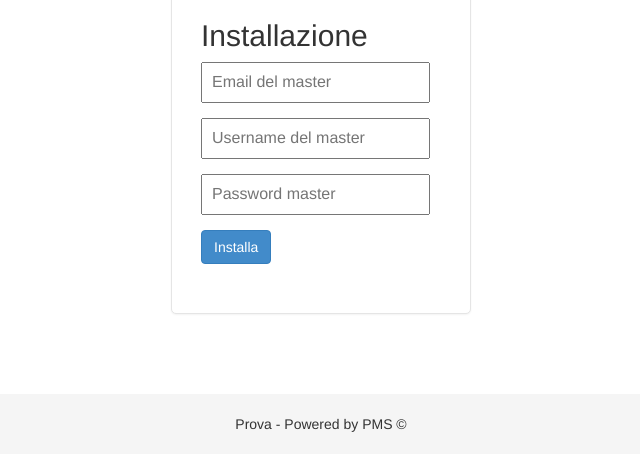
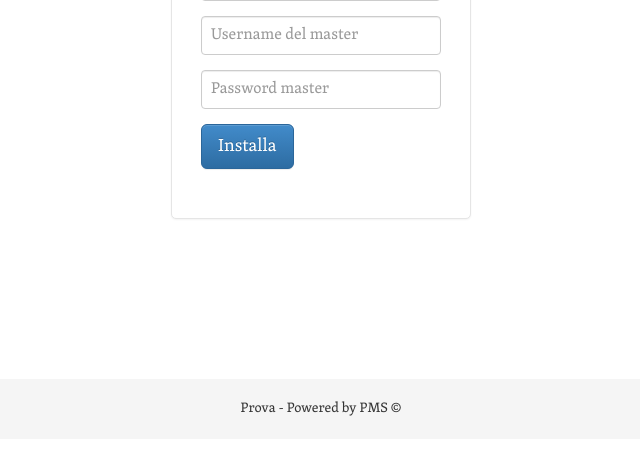
Before and after one commit to Raiahan/pms_for_ascb, a PHP site: page /installazione/cambia_nome.php in a window 1280 px wide. Shown: the part 361-815 px from the top of the page, without its empty margins (319-959 px from the left). After the commit the page ends 777 px from the top, so only its background shows below. Run offline with PHP 8.4, Linux system fonts and the light colour scheme; some libraries are stand-ins or nearby versions.

Commit message:
Sistemato layout installazione
Aggiornato markup di installazione.

```diff
--- a/installazione/cambia_nome.php
+++ b/installazione/cambia_nome.php
@@ -57,61 +57,56 @@ function installa_pms() {
     return "Installazione completata con successo!Ora puoi cancellare la cartella installazione e utilizzare PMS con i dati forniti.";
 }
 ?>
-
-<!DOCTYPE html>
-<html lang="it">
-    <head>
+<!doctype html>
+<html lang="it"><head>
         <meta http-equiv="content-type" content="text/html; charset=UTF-8">
         <meta charset="utf-8">
         <title>Installazione PMS</title>
         <meta name="viewport" content="width=device-width, initial-scale=1.0">
         <meta name="description" content="Pagina installazione">
         <meta name="author" content="Mario Villani">
-        <link rel="stylesheet" href="../bootstrap/css/bootstrap-responsive.min.css"/>
-        <link rel="stylesheet" href="../bootstrap/css/bootstrap.min.css"/>
-        <link rel="stylesheet" href="../css/index.css"/>
-        <!-- Font awesome -->
-        <link rel="stylesheet" href="../font-awesome/css/font-awesome.min.css">
+        <link rel="stylesheet" href="../bootstrap/css/bootstrap.min.css">
+        <link rel="stylesheet" href="../css/index.css">
+        <link rel="stylesheet" href="../css/comune.css">
         <!-- HTML5 shim, for IE6-8 support of HTML5 elements -->
         <!--[if lt IE 9]>
         <script src="../assets/js/html5shiv.js"></script>
         <![endif]-->
     </head>
-
     <body>
         <div id="wrap">
             <div class="container-fluid text-center">
-                <div class="row-fluid">
-                    <div class="span12">
-                        <img id="logo" src="../logo.jpg" />
+                <div class="row">
+                    <div class="col-sm-12 col-md-12">
+                        <img class="img-responsive" id="logo" src="../logo.png">
                     </div>
                 </div>
                 <div class="row">
                     <form id="installform" class="form-signin" method="post" action="<?php echo $_SERVER['PHP_SELF']; ?>">
                         <h2 class="form-signin-heading">Installazione</h2>
-                        <input class="input-block-level" name="email" placeholder="Email del master" type="text" />
-                        <input class="input-block-level" name="username" placeholder="Username del master" type="text" />
-                        <input class="input-block-level" name="password" placeholder="Password master" type="text" />
-                        <input type="hidden" name="install" />
+                        <input class="form-control" name="email" placeholder="Email del master" type="text">
+                        <input class="form-control" name="username" placeholder="Username del master" type="text">
+                        <input class="form-control" name="password" placeholder="Password master" type="text">
+                        <input class="form-control" name="install" type="hidden">
                         <?php if (isset($messaggio)) {
                             ?>
-                            <div class="alert alert-info">
+                            <div class="alert alert-info alert-dismissable">
                                 <button type="button" class="close" data-dismiss="alert">
-                                    &times;
+                                    ×
                                 </button>
                                 <?php echo $messaggio ?>
                             </div>
                         <?php } ?>
-                        <button class="btn btn-large btn-primary" type="submit" id="installa">
+                        <button class="btn btn-primary btn-lg" type="submit" id="installa">
                             Installa
-                        </button><br /><br />
+                        </button><br><br>
                     </form>
                 </div>
             </div><div id="push"></div></div>
             <?php
             require "../componenti/footer.php";
             ?>
-        <script type="text/javascript" src="../librerie/jquery-1.10.2.min.js"></script>
+        <script type="text/javascript" src="../librerie/jquery.js"></script>
         <script src="../bootstrap/js/bootstrap.min.js"></script>
         <script>
             $(document).ready(function() {
```
